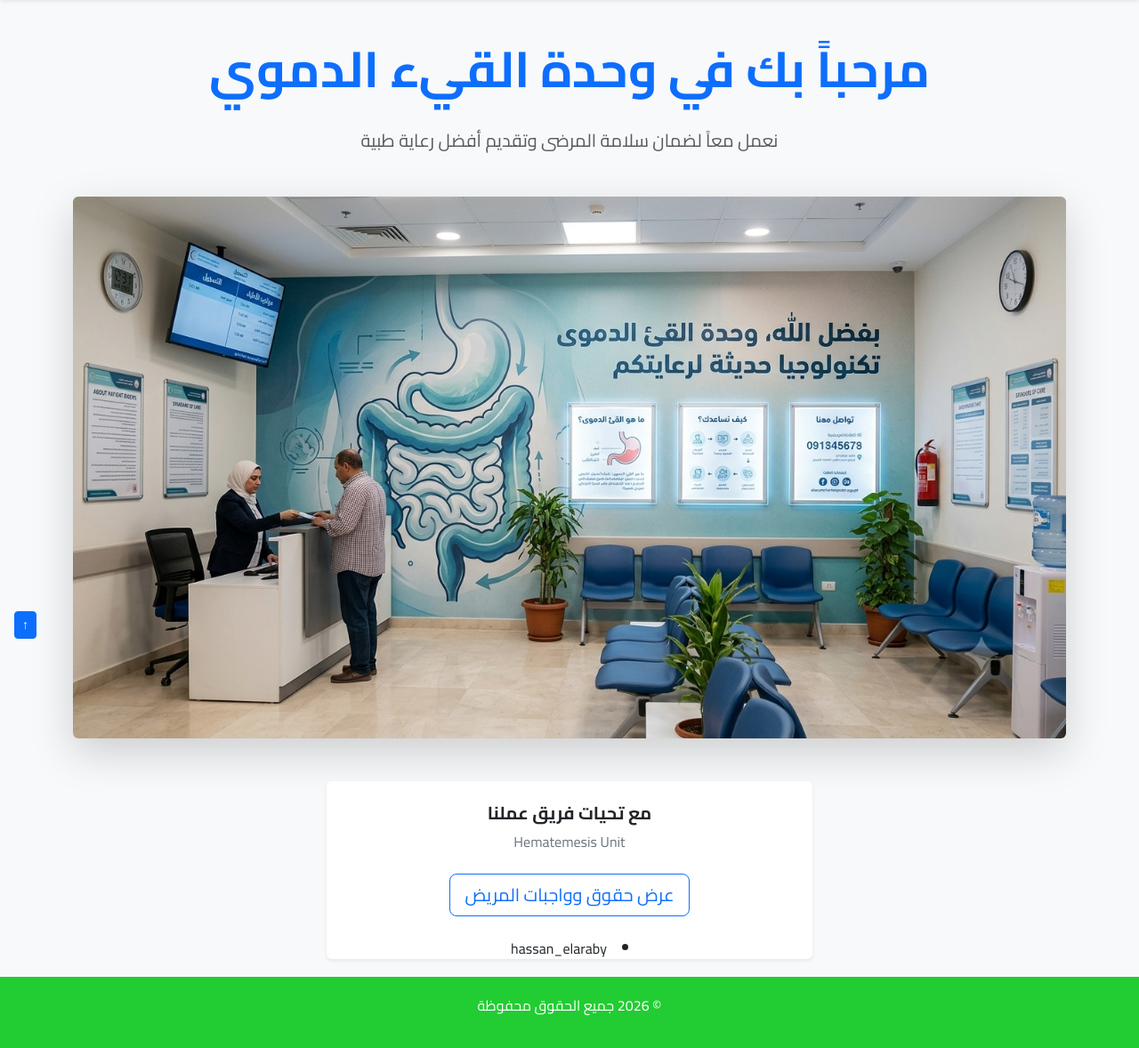
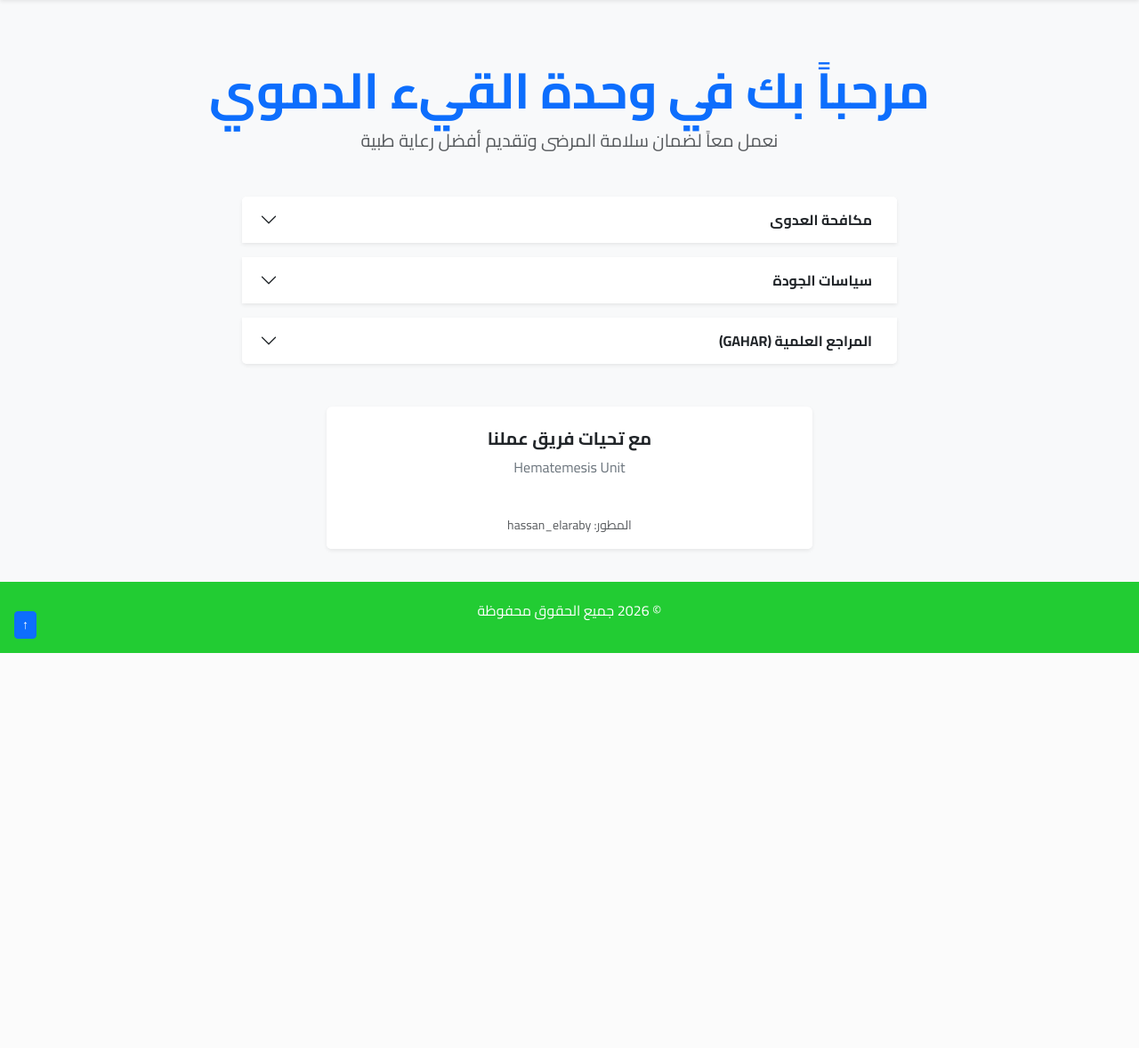
Before and after one commit to hassanelaraby46-tech/hematemsis-unit, a Django app: page / in a window 1280 px wide. Shown: the part 66-1244 px from the top of the page at 89% size. After the commit the page ends 800 px from the top, so only its background shows below. Run offline with Django 4.2, Linux system fonts and the light colour scheme; data comes from the database, SQL or seed files in the repository.

Commit message:
تحديث صفحة الخدمات الإدارية

```diff
--- a/templates/hassan/home.html
+++ b/templates/hassan/home.html
@@ -1,17 +1,78 @@
 {% extends 'hassan/base.html' %}
 {% load static %}
 
-{% block title %}الرئيسية - القيء الدموي{% endblock %}
+{% block title %}الرئيسية - وحدة القيء الدموي{% endblock %}
 
 {% block content %}
-<div class="container mt-4">
+<div class="container mt-5">
     <div class="text-center mb-5">
-        <h1 class="display-4 fw-bold text-primary">مرحباً بك في وحدة القيء الدموي</h1><br>
+        <h1 class="display-4 fw-bold text-primary">مرحباً بك في وحدة القيء الدموي</h1>
         <p class="lead text-muted">نعمل معاً لضمان سلامة المرضى وتقديم أفضل رعاية طبية</p>
     </div>
 
-    <div class="mb-5">
-        <img src="{% static 'image/s.png' %}" alt="صورة الوحدة" class="img-fluid w-100 rounded shadow-lg">
+    <div class="row justify-content-center">
+        <div class="col-lg-8">
+            <div class="accordion mb-5" id="servicesAccordion">
+
+                <div class="accordion-item border-0 shadow-sm mb-3">
+                    <h2 class="accordion-header">
+                        <button class="accordion-button collapsed fw-bold" type="button" data-bs-toggle="collapse" data-bs-target="#collapseOne">
+                            <i class="bi bi-shield-check me-2 text-primary"></i> مكافحة العدوى
+                        </button>
+                    </h2>
+                    <div id="collapseOne" class="accordion-collapse collapse" data-bs-parent="#servicesAccordion">
+                        <div class="accordion-body">
+                            <div class="list-group list-group-flush">
+                                <a href="{% url '5 moments' %}" class="list-group-item list-group-item-action">الخمس لحظات لغسل الأيدي</a>
+                                <a href="{% url 'typesofhandwash' %}" class="list-group-item list-group-item-action">أنواع غسيل الأيدي</a>
+                                <a href="{% url 'PPE' %}" class="list-group-item list-group-item-action">الواقيات الشخصية</a>
+                                <a href="{% url 'isolation' %}" class="list-group-item list-group-item-action">احتياطات العزل</a>
+                                <a href="{% url 'injection' %}" class="list-group-item list-group-item-action">احتياطات الحقن</a>
+                                <a href="{% url 'uti' %}" class="list-group-item list-group-item-action">أساليب العمل ومعالجة الآلات</a>
+                                <a href="{% url 'النفايات' %}" class="list-group-item list-group-item-action">فصل النفايات</a>
+                                <a href="{% url 'vbundle' %}" class="list-group-item list-group-item-action">حزمة الوقاية التنفسية (VAP)</a>
+                            </div>
+                        </div>
+                    </div>
+                </div>
+
+                <div class="accordion-item border-0 shadow-sm mb-3">
+                    <h2 class="accordion-header">
+                        <button class="accordion-button collapsed fw-bold" type="button" data-bs-toggle="collapse" data-bs-target="#collapseTwo">
+                            <i class="bi bi-file-earmark-medical me-2 text-primary"></i> سياسات الجودة
+                        </button>
+                    </h2>
+                    <div id="collapseTwo" class="accordion-collapse collapse" data-bs-parent="#servicesAccordion">
+                        <div class="accordion-body">
+                            <div class="list-group list-group-flush">
+                                <a href="{% url 't' %}" class="list-group-item list-group-item-action">test44</a>
+                                <a href="{% url 'rights-page' %}" class="list-group-item list-group-item-action">معايير السلامة</a>
+                                <a href="{% url 'pt-rights' %}" class="list-group-item list-group-item-action">حقوق وواجبات المريض</a>
+                                <a href="{% url 'x-page' %}" class="list-group-item list-group-item-action">معايير GAHAR</a>
+                                <a href="{% url 'pressure-page' %}" class="list-group-item list-group-item-action">إقرار القرح</a>
+                                <a href="{% url 'pictures' %}" class="list-group-item list-group-item-action">معرض الصور</a>
+                            </div>
+                        </div>
+                    </div>
+                </div>
+
+                <div class="accordion-item border-0 shadow-sm mb-3">
+                    <h2 class="accordion-header">
+                        <button class="accordion-button collapsed fw-bold" type="button" data-bs-toggle="collapse" data-bs-target="#collapseThree">
+                            <i class="bi bi-book me-2 text-primary"></i> المراجع العلمية (GAHAR)
+                        </button>
+                    </h2>
+                    <div id="collapseThree" class="accordion-collapse collapse" data-bs-parent="#servicesAccordion">
+                        <div class="accordion-body">
+                            <div class="list-group list-group-flush">
+                                <a href="{% url 'pdf' %}" class="list-group-item list-group-item-action">الكتب (عربي)</a>
+                                <a href="{% url 'pdf2' %}" class="list-group-item list-group-item-action">الكتب (انجليزى)</a>
+                            </div>
+                        </div>
+                    </div>
+                </div>
+            </div>
+        </div>
     </div>
 
     <div class="row justify-content-center">
@@ -20,9 +81,10 @@
                 <div class="card-body p-4">
                     <h5 class="card-title fw-bold">مع تحيات فريق عملنا</h5>
                     <p class="card-text text-secondary">Hematemesis Unit</p>
-                    <a href="{% url 'pt-rights' %}" class="btn btn-outline-primary btn-lg mt-2">عرض حقوق وواجبات المريض</a>
                 </div>
-                <li>hassan_elaraby</li>
+                <div class="card-footer text-muted bg-white border-0 py-3">
+                    <small>المطور: hassan_elaraby</small>
+                </div>
             </div>
         </div>
     </div>
```
